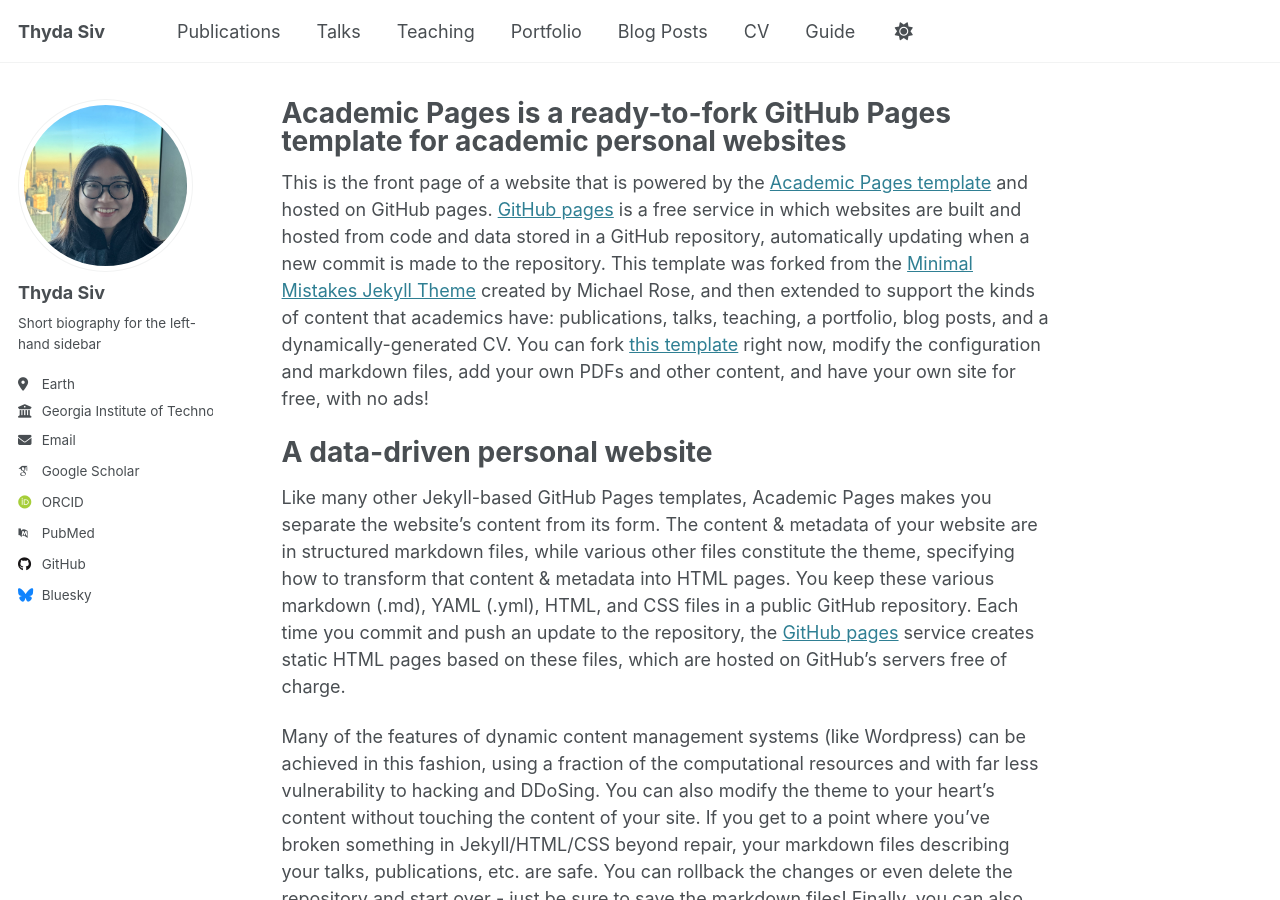
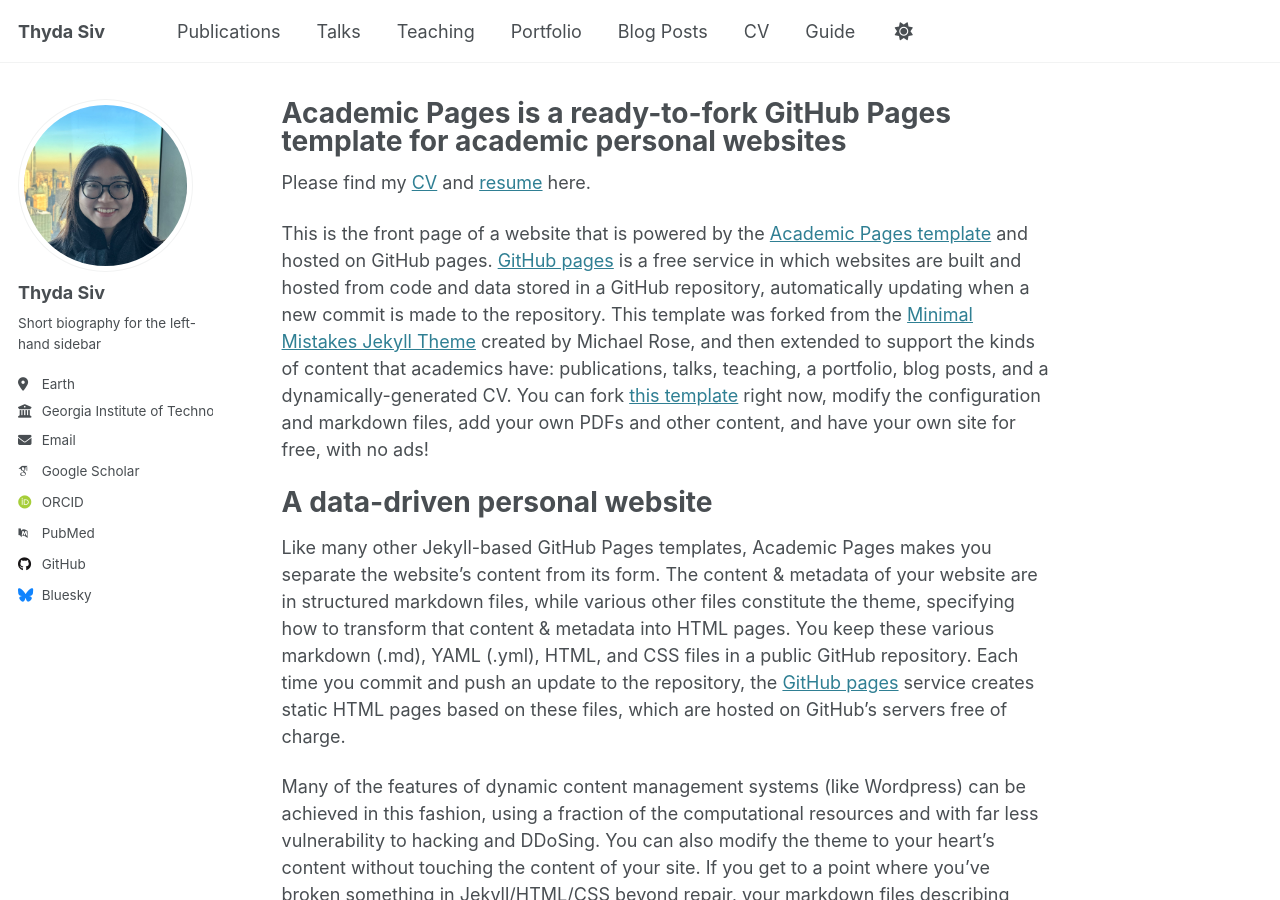
Before and after one commit to thydasiv/thydasiv.github.io, a Jekyll site: the page built from _pages/about.md, in a window 1280 px wide and 900 px high. Built offline with Jekyll 4.4.1, drawn with Linux system fonts in a browser that asks for light colours; some web fonts are replaced.

Commit message:
Update about.md

```diff
--- a/_pages/about.md
+++ b/_pages/about.md
@@ -6,6 +6,8 @@ redirect_from:
   - /about/
   - /about.html
 ---
+
+Please find my [CV](https://reachsak.github.io/files/reachsak.pdf) and [resume](https://reachsak.github.io/files/resume.pdf) here.
 
 This is the front page of a website that is powered by the [Academic Pages template](https://github.com/academicpages/academicpages.github.io) and hosted on GitHub pages. [GitHub pages](https://pages.github.com) is a free service in which websites are built and hosted from code and data stored in a GitHub repository, automatically updating when a new commit is made to the repository. This template was forked from the [Minimal Mistakes Jekyll Theme](https://mmistakes.github.io/minimal-mistakes/) created by Michael Rose, and then extended to support the kinds of content that academics have: publications, talks, teaching, a portfolio, blog posts, and a dynamically-generated CV. You can fork [this template](https://github.com/academicpages/academicpages.github.io) right now, modify the configuration and markdown files, add your own PDFs and other content, and have your own site for free, with no ads!
 
```
